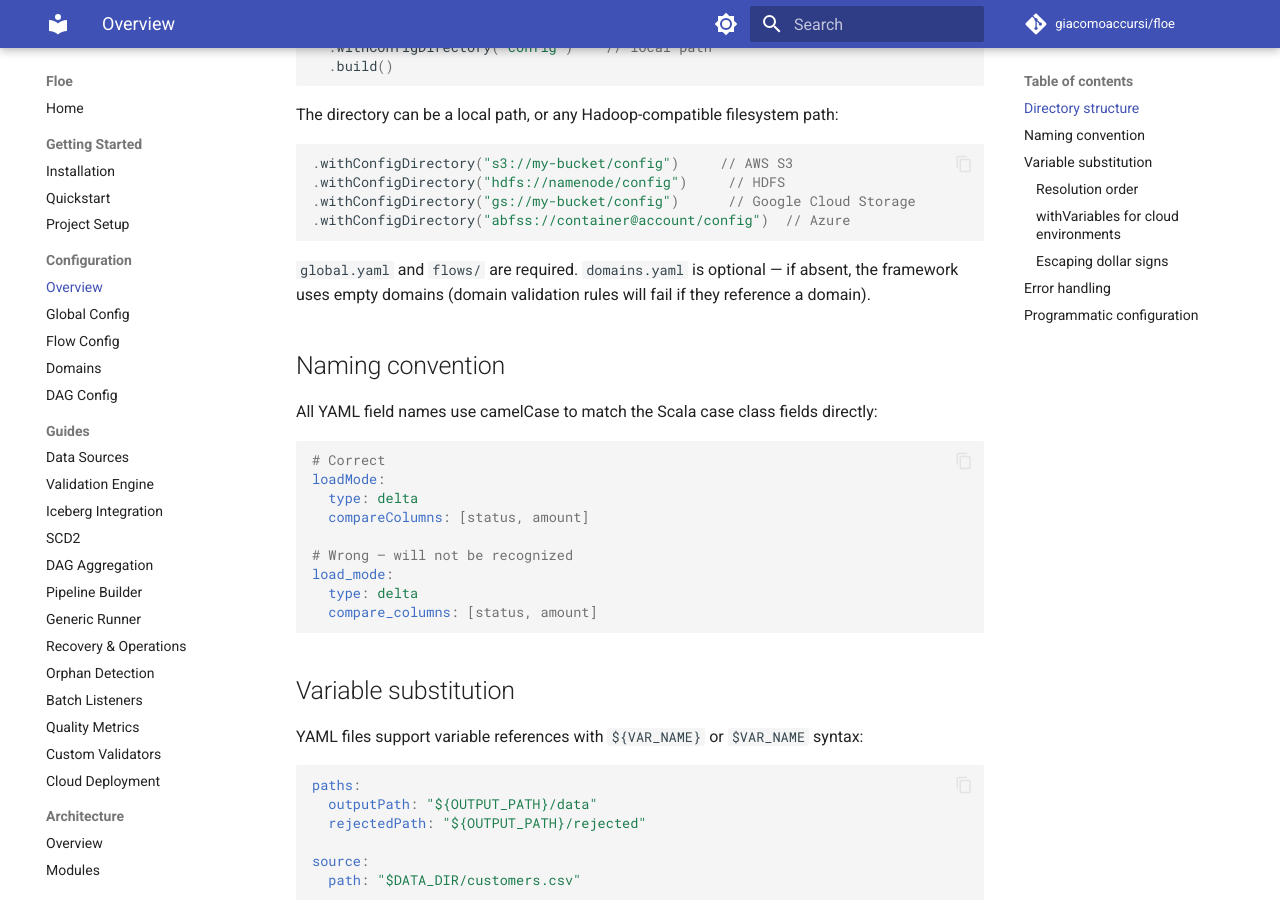
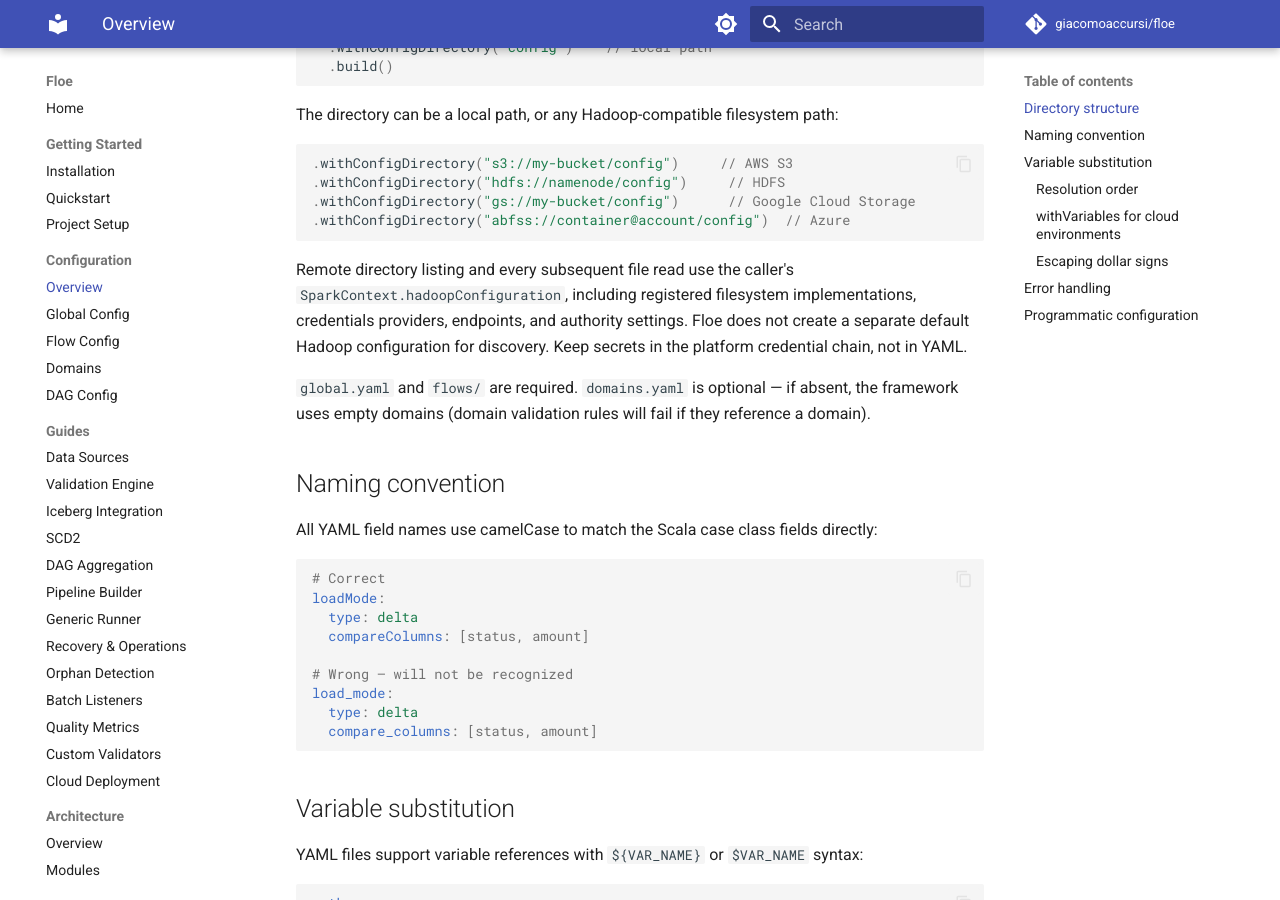
Before and after one commit to giacomoaccursi/Floe, an MkDocs documentation site: the page built from site-docs/configuration/overview.md, in a window 1280 px wide and 900 px high, scrolled down 476 px. Built offline with MkDocs 1.6.1 and Material for MkDocs 9.7.7, drawn with Linux system fonts in a browser that asks for light colours; comment, search, counter and statistics services are not loaded.

Commit message:
docs: clarify remote configuration discovery

````diff
--- a/site-docs/configuration/overview.md
+++ b/site-docs/configuration/overview.md
@@ -30,6 +30,10 @@ The directory can be a local path, or any Hadoop-compatible filesystem path:
 .withConfigDirectory("gs://my-bucket/config")      // Google Cloud Storage
 .withConfigDirectory("abfss://container@account/config")  // Azure
 ```
+
+Remote directory listing and every subsequent file read use the caller's `SparkContext.hadoopConfiguration`, including
+registered filesystem implementations, credentials providers, endpoints, and authority settings. Floe does not create
+a separate default Hadoop configuration for discovery. Keep secrets in the platform credential chain, not in YAML.
 
 `global.yaml` and `flows/` are required. `domains.yaml` is optional — if absent, the framework uses empty domains (domain validation rules will fail if they reference a domain).
 
````
